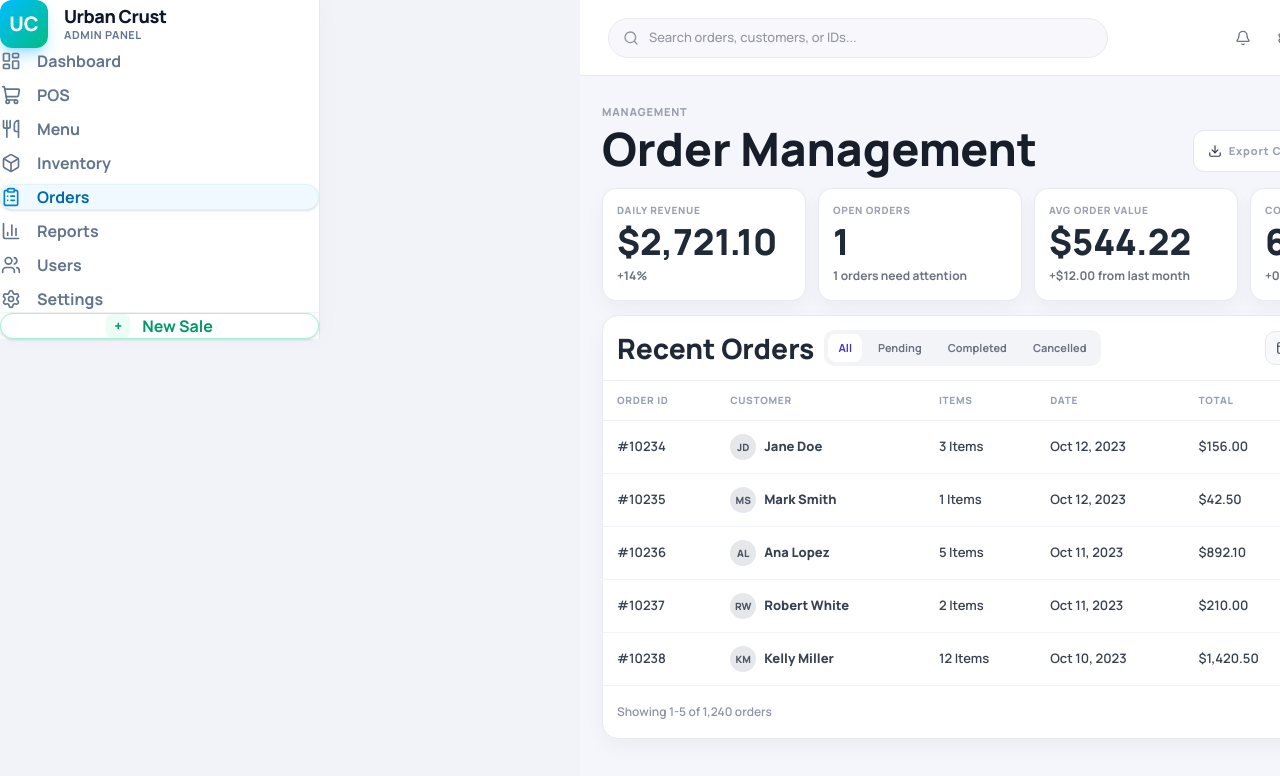
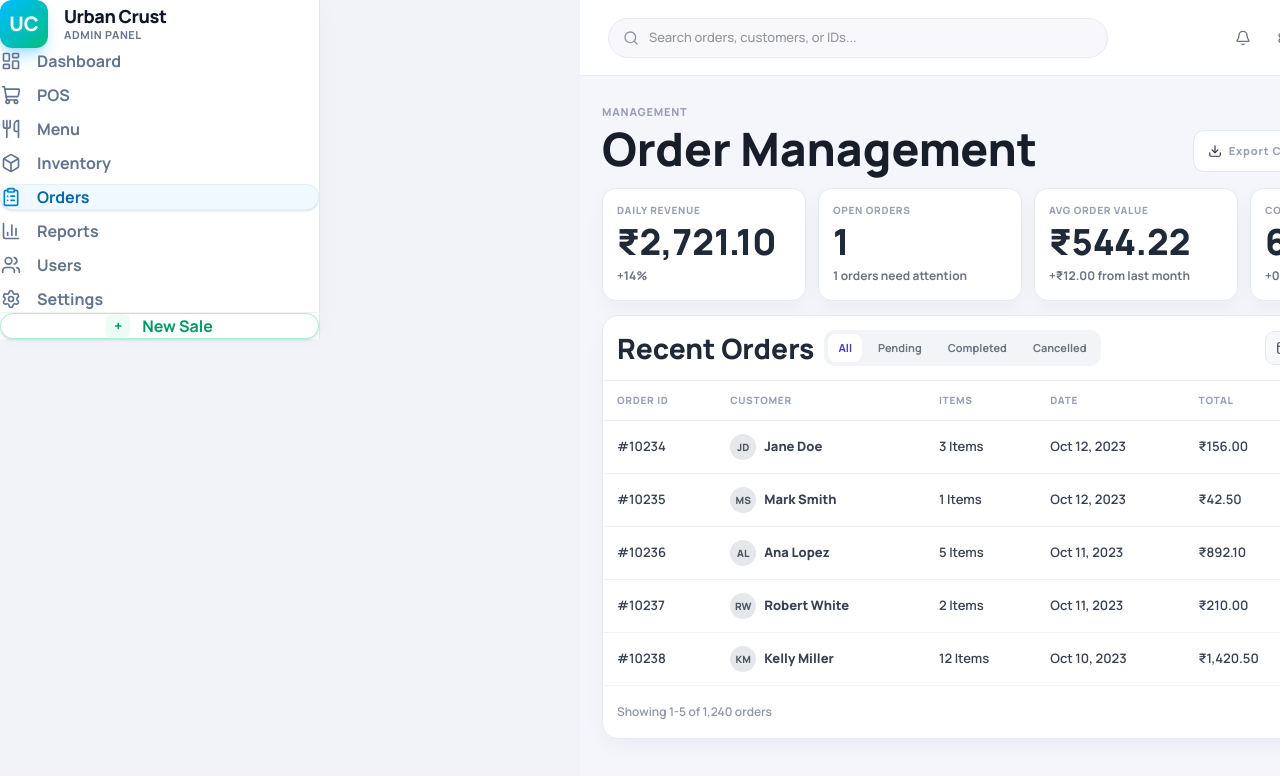
Before and after one commit to soumyabelli/pos, a React (Vite) app: page /admin/orders in a window 1280 px wide. Shown: the top 776 px of the page. Built offline with nearby package versions, Linux system fonts and the light colour scheme.

Commit message:
feat(ui): update currency symbols from dollar to rupee

```diff
--- a/src/pages/OrderManagement.jsx
+++ b/src/pages/OrderManagement.jsx
@@ -115,7 +115,7 @@ export default function OrderManagement() {
           <section className="ord-kpis">
             <article className="ord-kpi-card">
               <p>DAILY REVENUE</p>
-              <h2>${dailyRevenue.toLocaleString(undefined, { minimumFractionDigits: 2, maximumFractionDigits: 2 })}</h2>
+              <h2>₹{dailyRevenue.toLocaleString(undefined, { minimumFractionDigits: 2, maximumFractionDigits: 2 })}</h2>
               <small>+14%</small>
             </article>
             <article className="ord-kpi-card">
@@ -125,8 +125,8 @@ export default function OrderManagement() {
             </article>
             <article className="ord-kpi-card">
               <p>AVG ORDER VALUE</p>
-              <h2>${avgValue.toFixed(2)}</h2>
-              <small>+$12.00 from last month</small>
+              <h2>₹{avgValue.toFixed(2)}</h2>
+              <small>+₹12.00 from last month</small>
             </article>
             <article className="ord-kpi-card">
               <p>COMPLETION RATE</p>
@@ -183,7 +183,7 @@ export default function OrderManagement() {
                       </td>
                       <td>{order.items} Items</td>
                       <td>{order.date}</td>
-                      <td className="ord-total">${order.total.toLocaleString(undefined, { minimumFractionDigits: 2 })}</td>
+                      <td className="ord-total">₹{order.total.toLocaleString(undefined, { minimumFractionDigits: 2 })}</td>
                       <td>
                         <span className={`ord-status ${order.status.toLowerCase()}`}>{order.status}</span>
                       </td>
--- a/src/pages/ReportsManagement.jsx
+++ b/src/pages/ReportsManagement.jsx
@@ -82,7 +82,7 @@ export default function ReportsManagement() {
           <section className="rpt-kpis">
             <article className="rpt-kpi-card">
               <p>NET REVENUE</p>
-              <h2>$275,300</h2>
+              <h2>₹275,300</h2>
               <small>+9.4% vs last month</small>
             </article>
             <article className="rpt-kpi-card">
@@ -92,7 +92,7 @@ export default function ReportsManagement() {
             </article>
             <article className="rpt-kpi-card">
               <p>AVG ORDER VALUE</p>
-              <h2>$100.77</h2>
+              <h2>₹100.77</h2>
               <small>Stable performance</small>
             </article>
             <article className="rpt-kpi-card">
@@ -174,7 +174,7 @@ export default function ReportsManagement() {
                   {storePerformance.map((store) => (
                     <tr key={store.name}>
                       <td>{store.name}</td>
-                      <td>${store.revenue.toLocaleString()}</td>
+                      <td>₹{store.revenue.toLocaleString()}</td>
                       <td>{store.orders.toLocaleString()}</td>
                       <td className="up">{store.growth}</td>
                     </tr>
```
